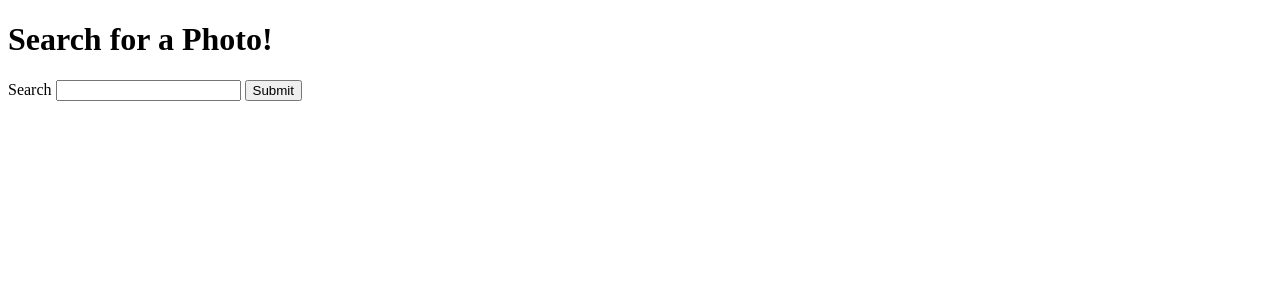
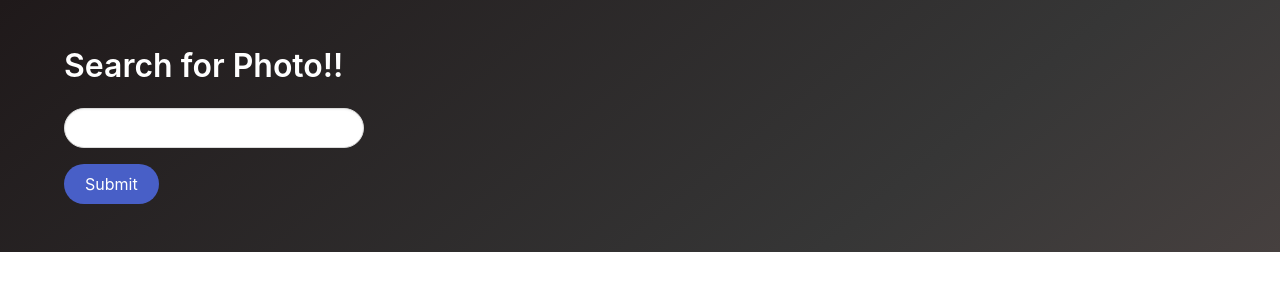
Before and after one commit to riteshprk/serverless-functions, a website: page index.html in a window 1280 px wide. Drawn offline with nearby package versions, Linux system fonts and the light colour scheme.

Commit message:
style added

```diff
--- a/index.html
+++ b/index.html
@@ -1,18 +1,31 @@
 <!DOCTYPE html>
 <html lang="en">
-  <head>
-    <meta charset="UTF-8" />
-    <meta name="viewport" content="width=device-width, initial-scale=1.0" />
-    <title>Search for a Photo!</title>
-  </head>
-  <body>
-    <main>
-      <h1>Search for a Photo!</h1>
-      <form action="/.netlify/functions/search" method="POST">
-        <label for="query">Search</label>
-        <input type="text" id="query" name="query" />
-        <button>Submit</button>
-      </form>
-    </main>
-  </body>
+
+<head>
+  <meta charset="utf-8">
+  <meta name="viewport" content="width=device-width, initial-scale=1">
+  <title>Search for Photo</title>
+  <link rel="stylesheet" href="https://cdn.jsdelivr.net/npm/bulma@0.9.0/css/bulma.min.css">
+
+</head>
+
+<body>
+  <section class="hero is-dark is-bold">
+    <div class="hero-body">
+      <div class="container">
+        <h1 class="title">Search for Photo!!</h1>
+        <form action='.netlify/functions/search' method="POST">
+
+          <label for="query"></label>
+          <input class="input is-rounded" style="width:300px;" type="text" id="query" name="query" />
+          <div>
+            <button class="button is-link is-rounded mt-4 is-centered">Submit</button>
+          </div>
+        </form>
+      </div>
+    </div>
+  </section>
+  <script defer src="https://use.fontawesome.com/releases/v5.3.1/js/all.js"></script>
+</body>
+
 </html>
```
